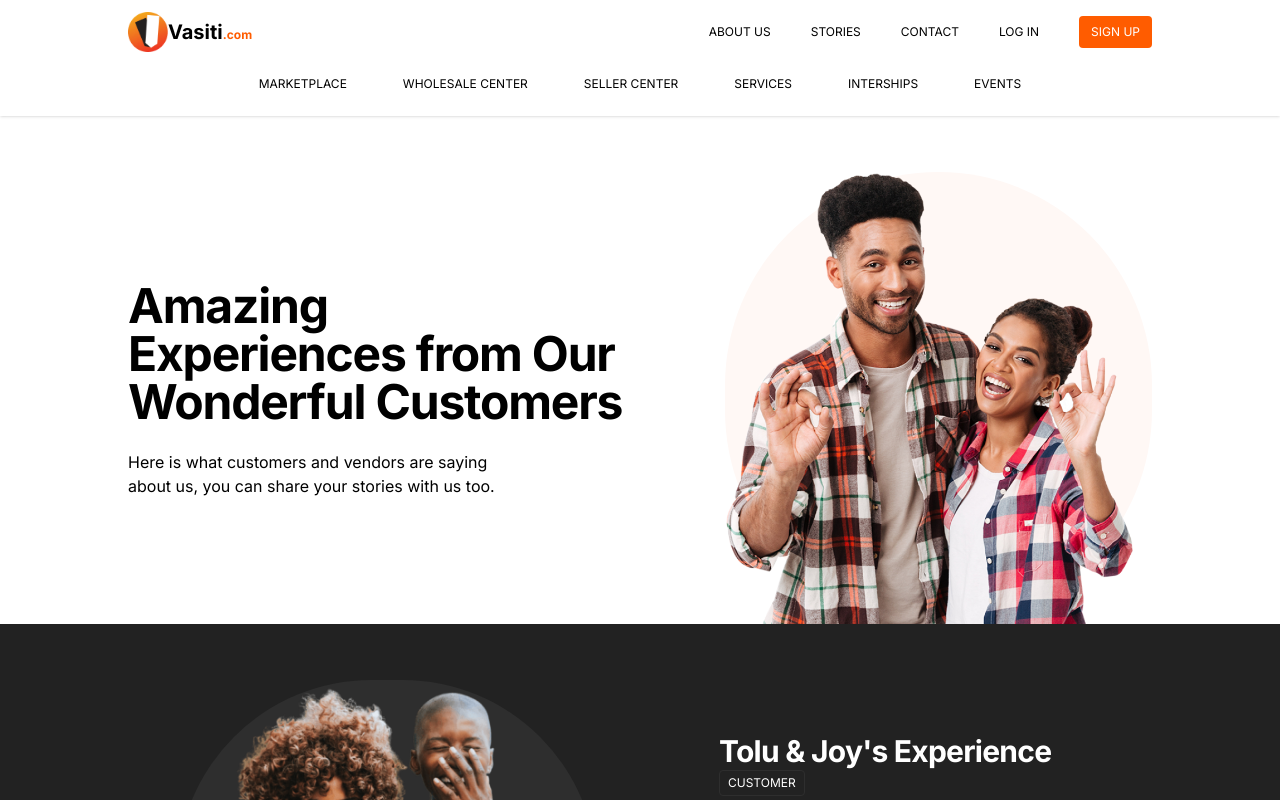
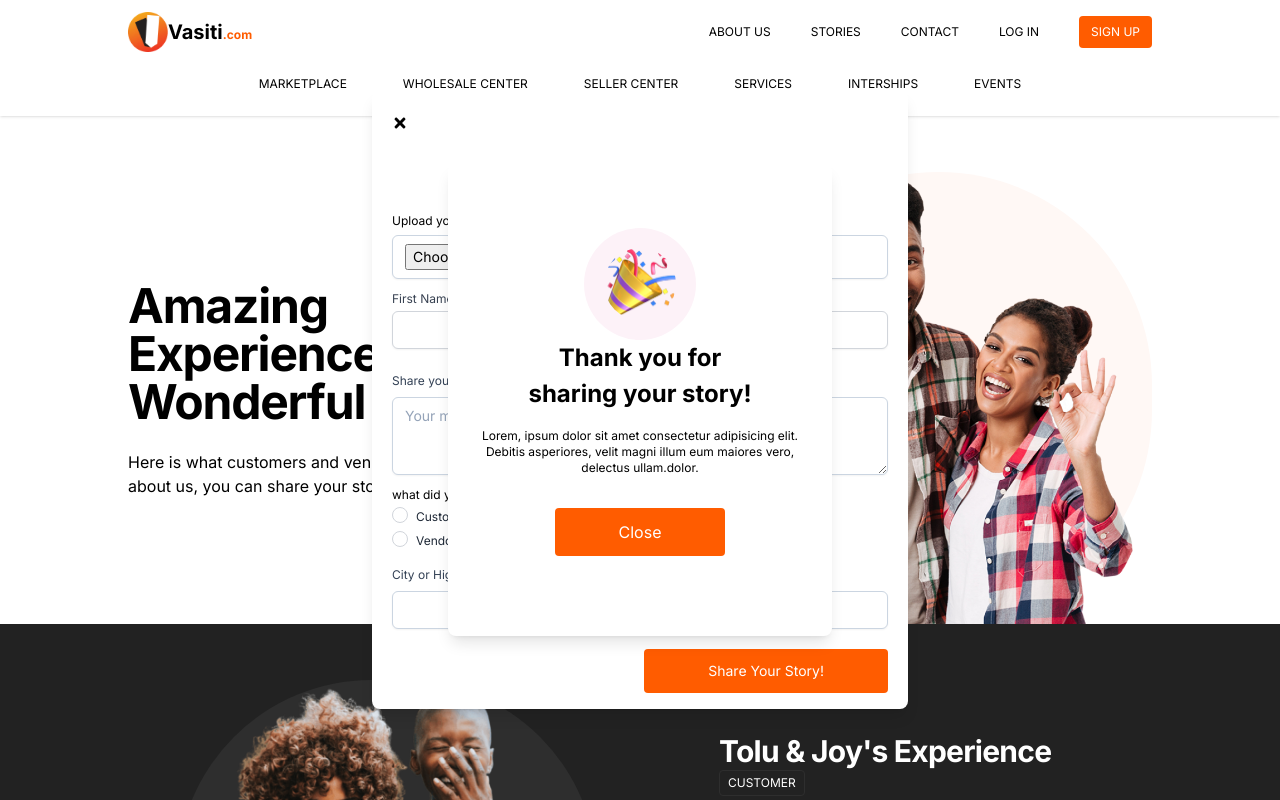
Before and after one commit to olamideolajide01/testimonial-app, a React (Create React App) app: page / in a window 1280 px wide. Shown: the top 800 px of the page. Built offline with nearby package versions, Linux system fonts and the light colour scheme.

Commit message:
third commit

```diff
--- a/src/App.js
+++ b/src/App.js
@@ -4,8 +4,8 @@ import FooterPage from "./components/FooterPage";
 import TestimonialHero from "./components/TestimonialHero";
 import Customer from "./components/Customer";
 import Vendors from "./components/Vendors";
-// import ReviewForm from "./components/ReviewForm";
-// import ThankYou from "./components/ThankYou";
+import ReviewForm from "./components/ReviewForm";
+import ThankYou from "./components/ThankYou";
 
 function App() {
   return (
@@ -16,8 +16,8 @@ function App() {
         <Customer className=" container py-5 my-6" />
         <TestimonialHero />
         <Vendors className=" container " />
-        {/* <ReviewForm /> */}
-        {/* <ThankYou /> */}
+        <ReviewForm />
+        <ThankYou />
       </main>
       <FooterPage />
     </div>
```
